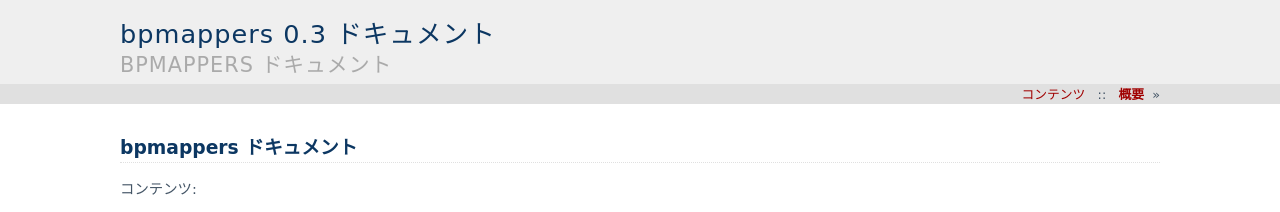
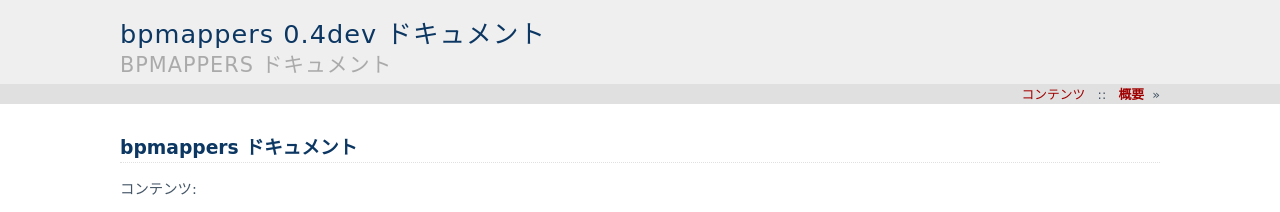
Before and after one commit to beproud/bpmappers, a Sphinx documentation site: the page built from docs/ja/source/index.rst, in a window 1280 px wide. Shown: the top 212 px of the page. Built offline with Sphinx 7.4.7, drawn with Linux system fonts in a browser that asks for light colours.

Commit message:
update document version.

```diff
--- a/docs/ja/source/conf.py
+++ b/docs/ja/source/conf.py
@@ -55,9 +55,9 @@
 # built documents.
 #
 # The short X.Y version.
-version = '0.3'
+version = '0.4'
 # The full version, including alpha/beta/rc tags.
-release = '0.3'
+release = '0.4dev'
 
 # The language for content autogenerated by Sphinx. Refer to documentation
 # for a list of supported languages.
```
